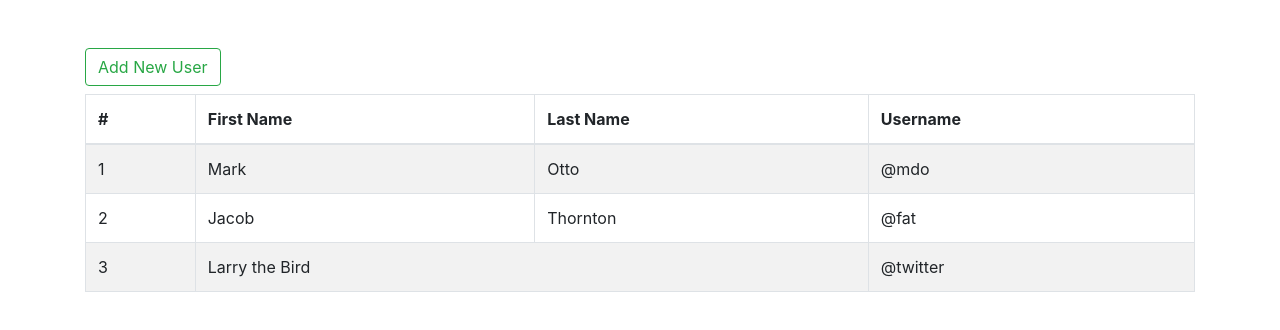
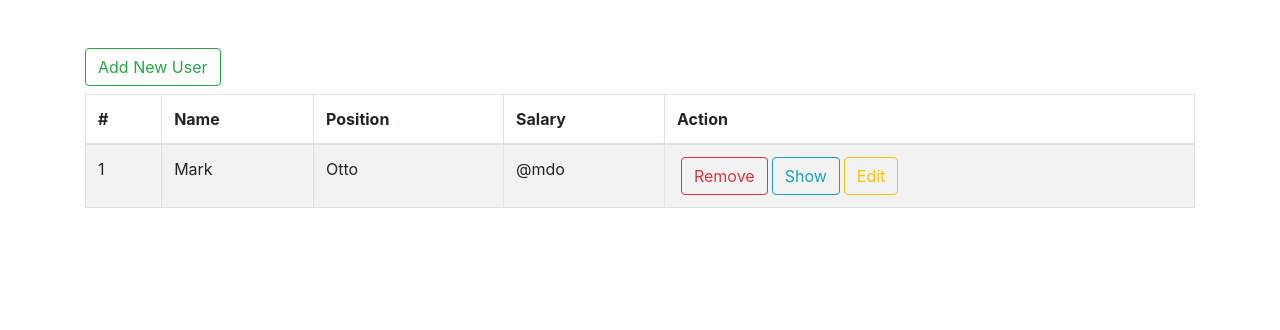
Before and after one commit to NaimBiswas/react-CRUD, a React (Create React App) app: page / in a window 1280 px wide. Shown: the top 330 px of the page. Built offline with nearby package versions, Linux system fonts and the light colour scheme.

Commit message:
set three button for action

```diff
--- a/src/components/Home.js
+++ b/src/components/Home.js
@@ -4,7 +4,6 @@ import { UserContext } from './UserContext/UserContext';
 
 const Home = () => {
    const [users, setUsers] = useContext(UserContext);
-
 
    return (
       <div className='container'>
@@ -14,9 +13,10 @@ const Home = () => {
                <thead>
                   <tr>
                      <th>#</th>
-                     <th>First Name</th>
-                     <th>Last Name</th>
-                     <th>Username</th>
+                     <th>Name</th>
+                     <th>Position </th>
+                     <th>Salary</th>
+                     <th>Action</th>
                   </tr>
                </thead>
                <tbody>
@@ -25,20 +25,13 @@ const Home = () => {
                      <td>Mark</td>
                      <td>Otto</td>
                      <td>@mdo</td>
+                     <td>
+                        <Button variant='outline-danger ml-1 btn-md'>Remove</Button>
+                        <Button variant='outline-info ml-1 btn-md'>Show</Button>
+                        <Button variant='outline-warning  ml-1 btn-md'>Edit</Button>
+                     </td>
                   </tr>
-                  <tr>
-                     <td>2</td>
-                     <td>Jacob</td>
-                     <td>Thornton</td>
-                     <td>@fat</td>
-                  </tr>
-                  <tr>
-                     <td>3</td>
-                     <td
-                        // @ts-ignore
-                        colSpan="2">Larry the Bird</td>
-                     <td>@twitter</td>
-                  </tr>
+
                </tbody>
             </Table>
          </div>
```
Also changed, not shown: 1 other file (tests, documents, lock files or other folders).
